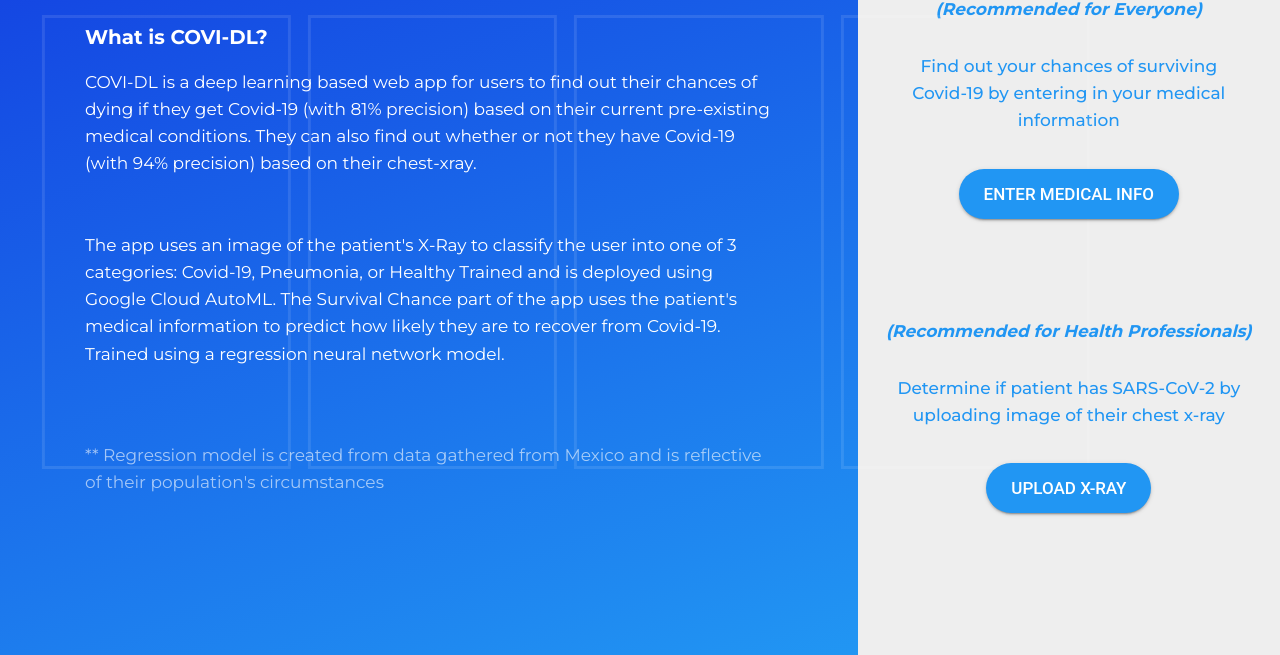
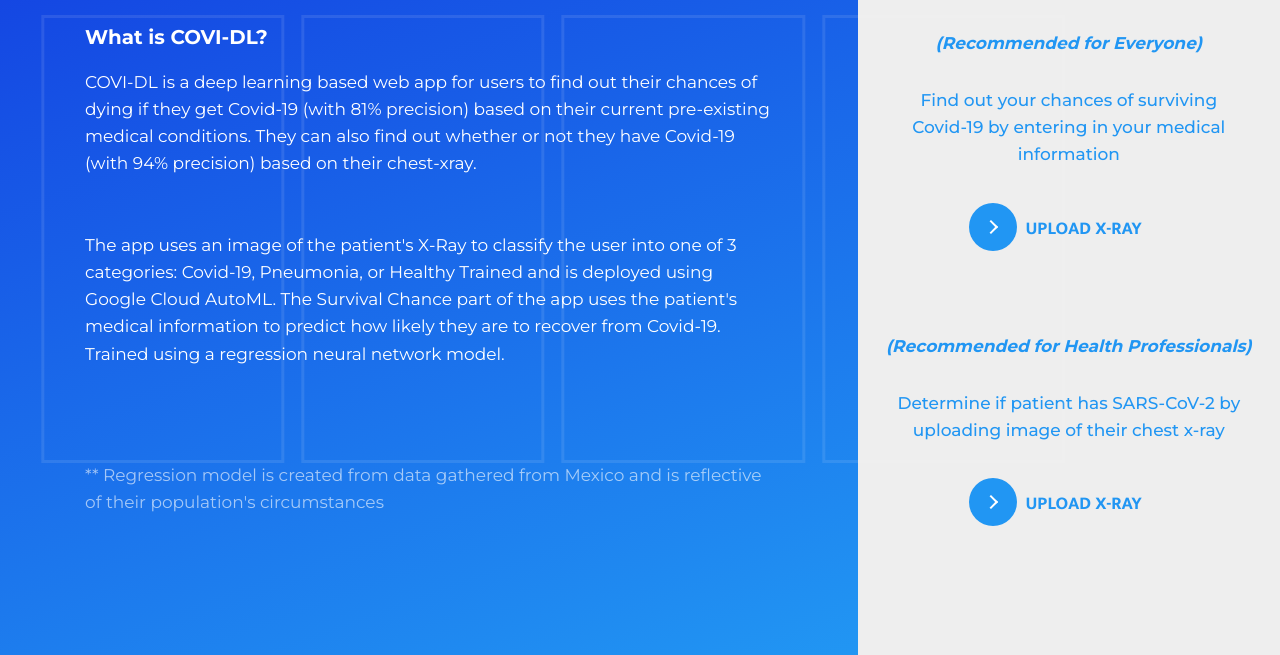
Before and after one commit to agamjot-saini/COVI-DL-, a website: page public/index.html in a window 1280 px wide. Shown: the part 145-800 px from the top of the page. Drawn offline with Linux system fonts and the light colour scheme.

Commit message:
added arrow button

```diff
--- /dev/null
+++ b/public/css/arrowBtn.css
@@ -0,0 +1,105 @@
+@import url("https://fonts.googleapis.com/css?family=Mukta:700");
+* {
+  -webkit-box-sizing: border-box;
+          box-sizing: border-box;
+}
+
+*::before, *::after {
+  -webkit-box-sizing: border-box;
+          box-sizing: border-box;
+}
+
+button {
+  position: relative;
+  display: inline-block;
+  cursor: pointer;
+  outline: none;
+  border: 0;
+  vertical-align: middle;
+  text-decoration: none;
+  background: transparent;
+  padding: 0;
+  font-size: 18px;
+  font-family: "Mukta", sans-serif;
+}
+
+button.learn-more {
+  width: 12.5rem;
+  height: auto;
+}
+
+button.learn-more .circle {
+  -webkit-transition: all 0.45s cubic-bezier(0.65, 0, 0.076, 1);
+  transition: all 0.45s cubic-bezier(0.65, 0, 0.076, 1);
+  position: relative;
+  display: block;
+  margin: 0;
+  width: 3rem;
+  height: 3rem;
+  background: #2196f3;
+  border-radius: 1.625rem;
+}
+
+button.learn-more .circle .icon {
+  -webkit-transition: all 0.45s cubic-bezier(0.65, 0, 0.076, 1);
+  transition: all 0.45s cubic-bezier(0.65, 0, 0.076, 1);
+  position: absolute;
+  top: 0;
+  bottom: 0;
+  margin: auto;
+  background: #fff;
+}
+
+button.learn-more .circle .icon.arrow {
+  -webkit-transition: all 0.45s cubic-bezier(0.65, 0, 0.076, 1);
+  transition: all 0.45s cubic-bezier(0.65, 0, 0.076, 1);
+  left: 0.625rem;
+  width: 1.125rem;
+  height: 0.125rem;
+  background: none;
+}
+
+button.learn-more .circle .icon.arrow::before {
+  position: absolute;
+  content: "";
+  top: -0.25rem;
+  right: 0.0625rem;
+  width: 0.625rem;
+  height: 0.625rem;
+  border-top: 0.125rem solid #fff;
+  border-right: 0.125rem solid #fff;
+  -webkit-transform: rotate(45deg);
+          transform: rotate(45deg);
+}
+
+button.learn-more .button-text {
+  -webkit-transition: all 0.45s cubic-bezier(0.65, 0, 0.076, 1);
+  transition: all 0.45s cubic-bezier(0.65, 0, 0.076, 1);
+  position: absolute;
+  top: 0;
+  left: 0;
+  right: 0;
+  bottom: 0;
+  padding: 0.75rem 0;
+  margin: 0 0 0 1.85rem;
+  color: #2196f3;
+  font-weight: 700;
+  line-height: 1.6;
+  text-align: center;
+  text-transform: uppercase;
+}
+
+button:hover .circle {
+  width: 100%;
+}
+
+button:hover .circle .icon.arrow {
+  background: #fff;
+  -webkit-transform: translate(1rem, 0);
+          transform: translate(1rem, 0);
+}
+
+button:hover .button-text {
+  color: #fff;
+}
+/*# sourceMappingURL=arrowBtn.css.map */
--- a/public/css/index.css
+++ b/public/css/index.css
@@ -29,6 +29,7 @@
 
 .container .content {
 	padding: 1em;
+	padding-left: 2em;
 	height: 100vh;
 }
 
@@ -52,6 +53,10 @@
 	height: 100vh;
 }
 
+.container .right h1 {
+	padding-top: 1em;
+}
+
 .container .right p {
 	margin: 2em 1em;
 	font-weight: 500;
@@ -63,7 +68,7 @@
 
 .container .right .patientInfo {
 	padding: 2em;
-  padding-bottom: 5em;
+	padding-bottom: 4em;
 }
 
 .container .right .patientXray {
@@ -102,7 +107,7 @@
 		pointer-events: none;
 	}
 	.proto-container .proto {
-    border: 3px solid rgba(255, 255, 255, 0.1);
+		border: 3px solid rgba(238, 238, 238, 0.1);
 		width: 19%;
 		height: 80%;
 		float: left;
--- a/public/index.html
+++ b/public/index.html
@@ -7,7 +7,9 @@
 		<link rel="stylesheet" type="text/css" href="css/index.css" />
 		<link rel="stylesheet" type="text/css" href="css/buttons.css" />
 		<link rel="stylesheet" type="text/css" href="css/all.css" />
+		<link rel="stylesheet" type="text/css" href="css/arrowBtn.css" />
 	</head>
+
 	<body>
 		<div class="proto-container">
 			<div class="proto"></div>
@@ -34,16 +36,17 @@
 						<p>
 							The app uses an image of the patient's X-Ray to classify the user
 							into one of 3 categories: Covid-19, Pneumonia, or Healthy Trained
-							and is deployed using Google Cloud AutoML. The Survival
-							Chance part of the app uses the patient's medical information to predict
-							how likely they are to recover from	Covid-19. Trained using a regression
-							neural network model.
+							and is deployed using Google Cloud AutoML. The Survival Chance
+							part of the app uses the patient's medical information to predict
+							how likely they are to recover from Covid-19. Trained using a
+							regression neural network model.
 						</p>
 						<br />
 						<br />
+						<br />
 						<p class="asterisk">
-							** Regression model is created from data gathered from Mexico and is
-							reflective of their population's circumstances
+							** Regression model is created from data gathered from Mexico and
+							is reflective of their population's circumstances
 						</p>
 					</div>
 				</div>
@@ -58,13 +61,15 @@
 							Find out your chances of surviving Covid-19 by entering in your
 							medical information
 						</p>
-
 						<button
-							class="pure-material-button-contained"
 							onclick="location.href='/patient'"
 							type="button"
+							class="learn-more"
 						>
-							Enter Medical Info
+							<span class="circle" aria-hidden="true">
+								<span class="icon arrow"></span>
+							</span>
+							<span class="button-text">Upload X-Ray</span>
 						</button>
 					</div>
 					<div class="patientXray">
@@ -75,12 +80,16 @@
 							Determine if patient has SARS-CoV-2 by uploading image of their
 							chest x-ray
 						</p>
+
 						<button
-							class="pure-material-button-contained"
 							onclick="location.href='/xray'"
 							type="button"
+							class="learn-more"
 						>
-							Upload X-Ray
+							<span class="circle" aria-hidden="true">
+								<span class="icon arrow"></span>
+							</span>
+							<span class="button-text">Upload X-Ray</span>
 						</button>
 					</div>
 				</div>
```
Also changed, not shown: public/js/main.js (deleted, +0 -33 lines), public/patient.html (+18 -36 lines). Lines whose indentation alone changed are shown as unchanged.
